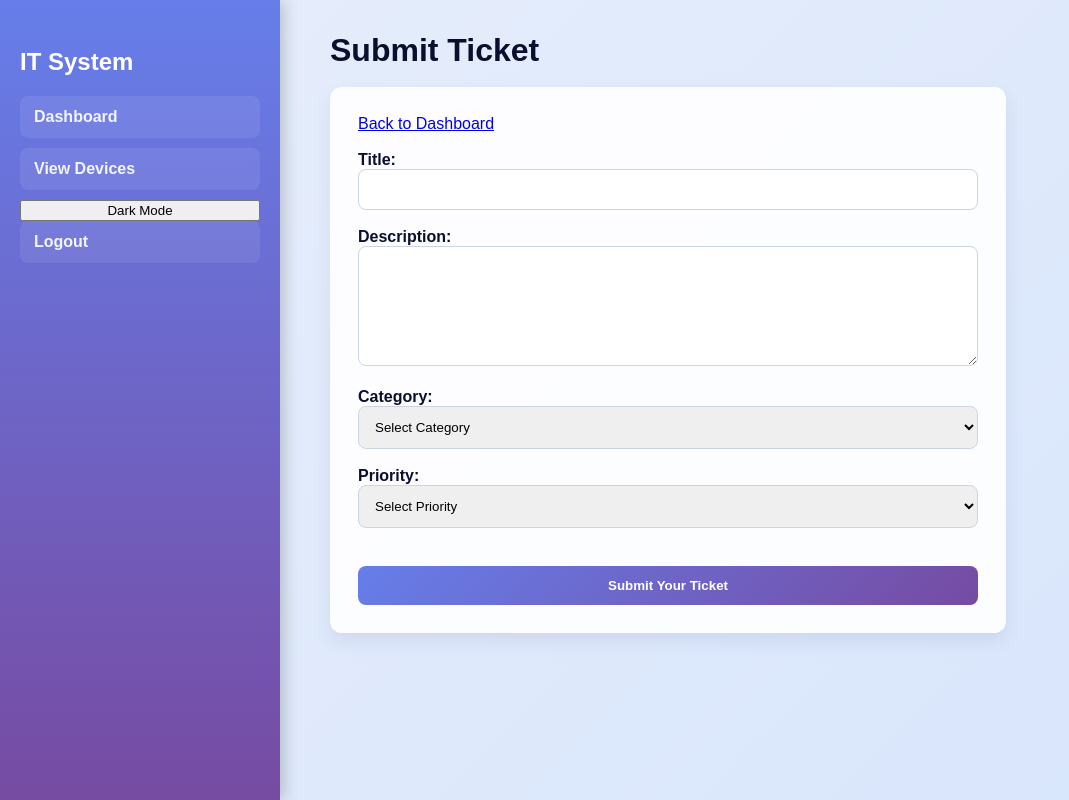
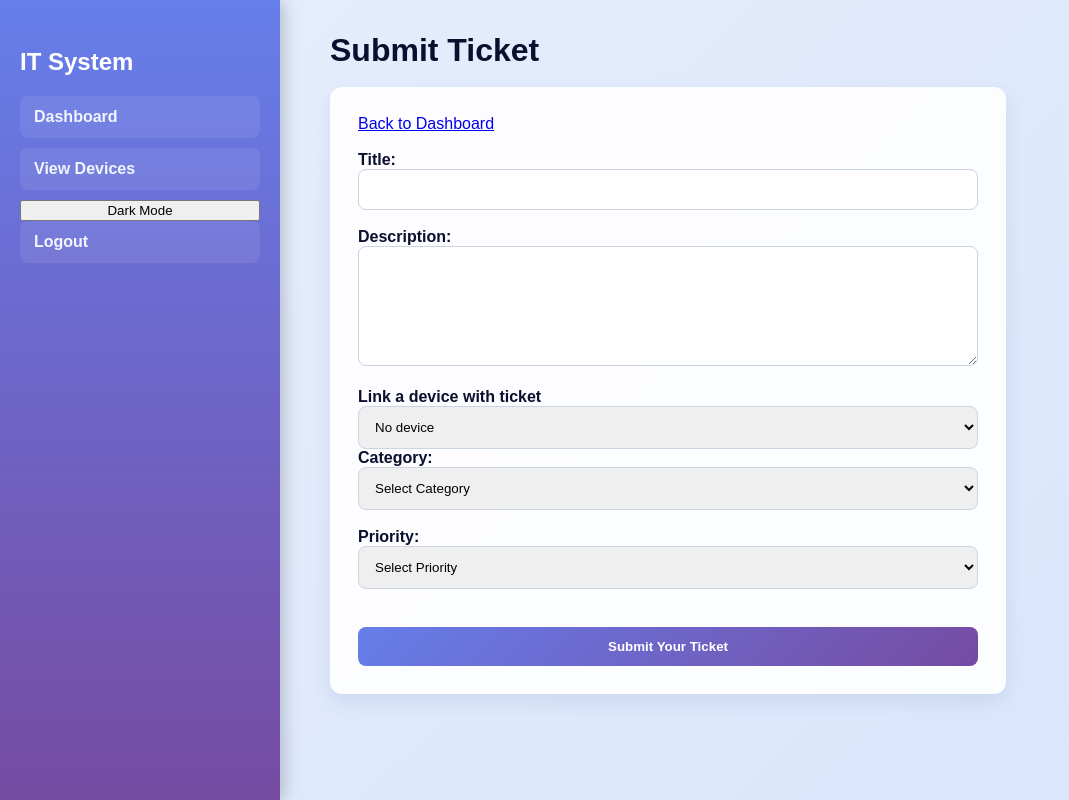
Before and after one commit to anshumkumar/IT_Ticket_manager_app_ak, a Flask app: template templates/submit_ticket.html in a window 1280 px wide. Shown: the whole page, without its empty margins (0-1069 px from the left). Run offline with Flask 3, Linux system fonts and the light colour scheme; the template is opened without the code that fills it, so the values that code supplies are empty.

Commit message:
(Version 1.20) testing to check if this way of linking device in the ticket description works

```diff
--- a/app.py
+++ b/app.py
@@ -122,6 +122,9 @@ def submit_ticket():
         user_id = session['user_id']
         title = request.form.get('title', '').strip()
         description = request.form.get('description', '').strip()
+        linked_device = request.form.get('linked_device', '').strip()
+        if linked_device:
+            description = description + "\n\nLinked Device: " + device_info
         category = request.form.get('category', '').strip()
         priority = request.form.get('priority', '').strip()
         status = 'Open'
@@ -134,9 +137,8 @@ def submit_ticket():
 # create_ticket function is defined in tickets.py file, it adds the ticket to database.
         return redirect(url_for('user_dashboard'))
 
-
-
-    return render_template('submit_ticket.html')
+    devices = Device.get_all_devices()
+    return render_template('submit_ticket.html', devices = devices)
 
 
 @app.route('/ticket/<int:ticket_id>/complete', methods=['POST'])
--- a/models/tickets.py
+++ b/models/tickets.py
@@ -19,7 +19,7 @@ class Ticket:
     def create_ticket(self):
         conn = get_db_connection()
         cursor = conn.cursor()
-        cursor.execute('INSERT INTO tickets (user_id, title, description, status, category, priority, device_id) VALUES (?, ?, ?, ?, ?, ?)',
+        cursor.execute('INSERT INTO tickets (user_id, title, description, status, category, priority) VALUES (?, ?, ?, ?, ?, ?)',
                        (self.user_id, self.title, self.description, self.status, self.category, self.priority))
         conn.commit()
         conn.close()
--- a/templates/submit_ticket.html
+++ b/templates/submit_ticket.html
@@ -42,6 +42,18 @@
                     <textarea name="description" required></textarea>
                     <br><br>
 
+                    <label>
+                        Link a device with ticket
+                    </label>
+                    <select name="device_link">
+                        <option value="">No device</option>
+                        {% for device in devices %}
+                        <option value="{{ device.device_name }} - {{ device.serial_number }}">
+                            {{ device.device_name }} - {{ device.serial_number }}
+                        </option>
+                        {% endfor %}
+                    </select>
+
                     <label>Category:</label>
                     <select name="category" required>
                         <option value="">Select Category</option>
```
